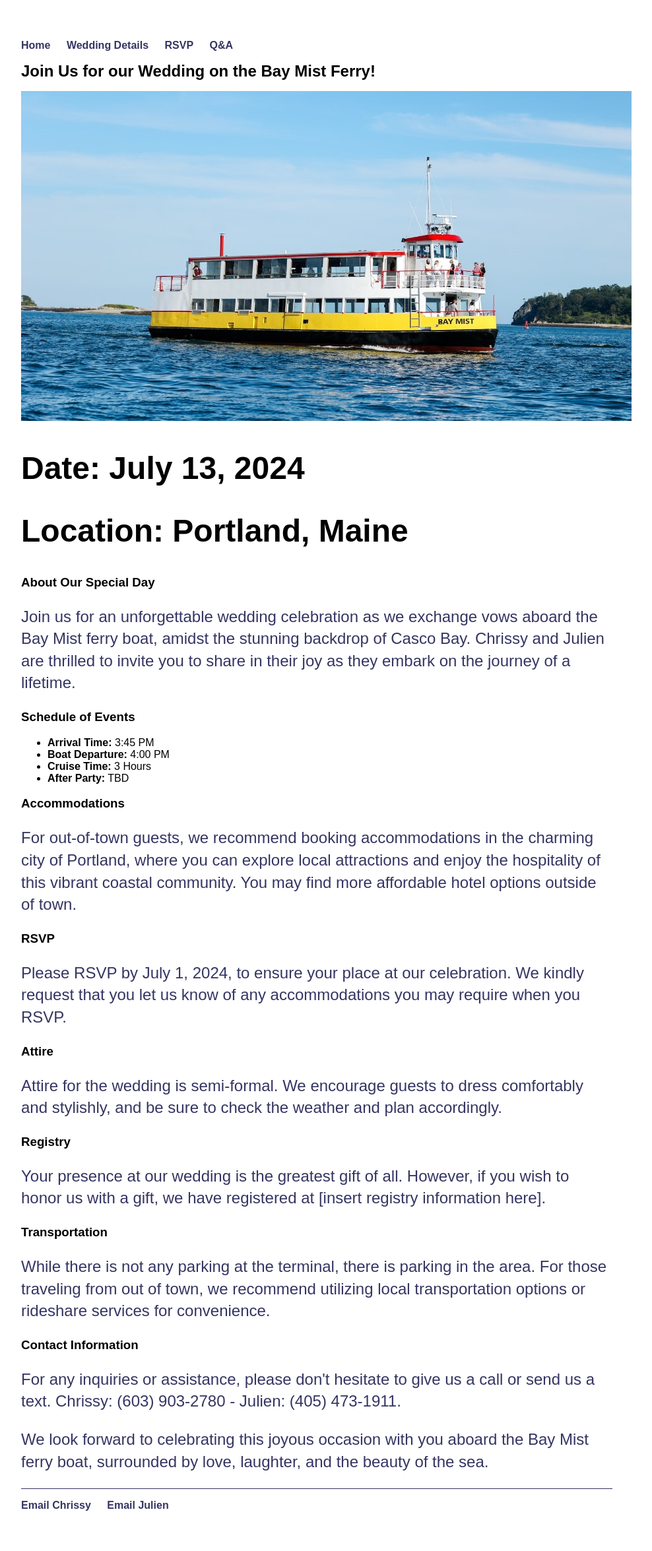
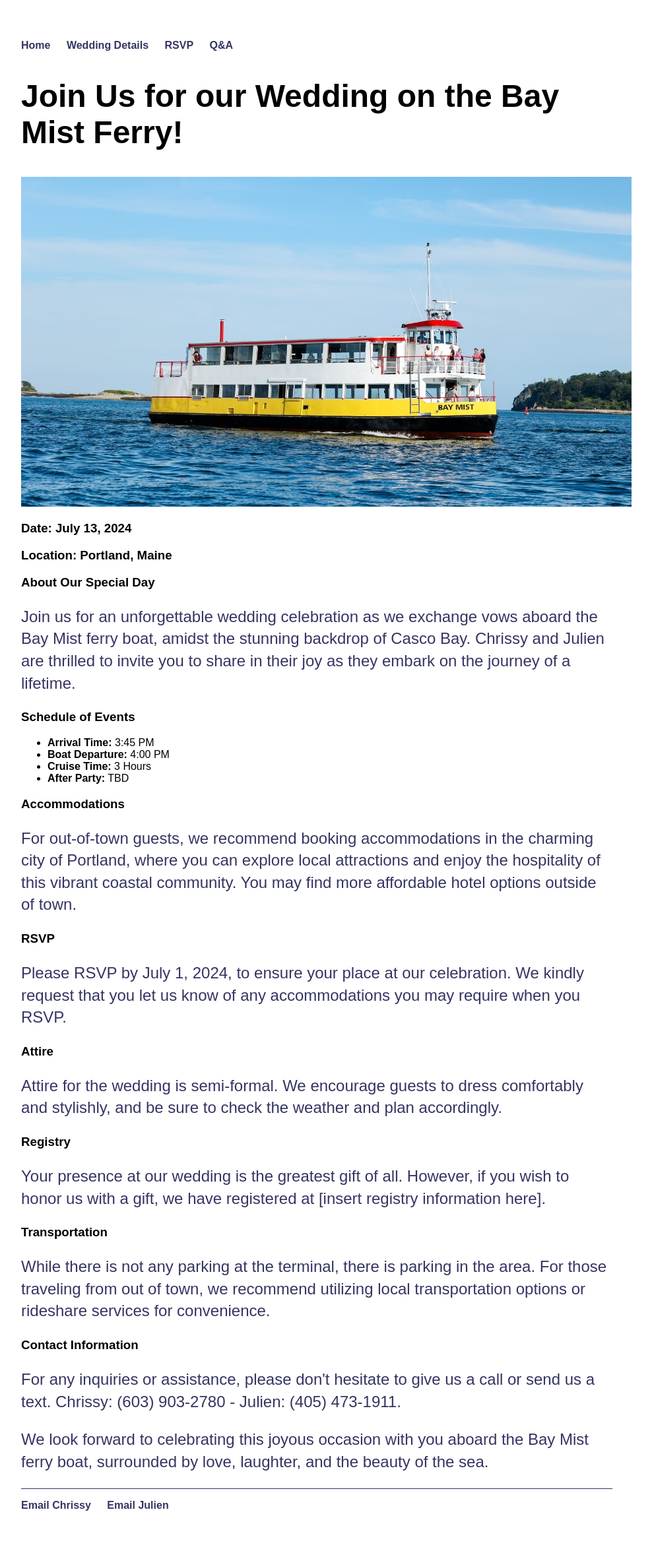
Before and after one commit to christina-ladam/wedding, a Jekyll site: the page built from weddingdetails.html, in a window 1280 px wide. Shown: the whole page at 66% size, without its empty margins (160-1148 px from the left). Built offline with Jekyll 4.4.1, drawn with Linux system fonts in a browser that asks for light colours; some web fonts are replaced.

```diff
--- a/weddingdetails.html
+++ b/weddingdetails.html
@@ -3,10 +3,10 @@ layout: default
 ---
 
   <div class="container">
-    <h1>Join Us for our Wedding on the Bay Mist Ferry!</h1>
+    <h2>Join Us for our Wedding on the Bay Mist Ferry!</h2>
     <img src="bay-mist.png">
-    <h2>Date: July 13, 2024</h2>
-    <h2>Location: Portland, Maine</h2>
+    <h3>Date: July 13, 2024</h3>
+    <h3>Location: Portland, Maine</h3>
 
     <h3>About Our Special Day</h3>
     <p>Join us for an unforgettable wedding celebration as we exchange vows aboard the Bay Mist ferry boat, amidst the stunning backdrop of Casco Bay. Chrissy and Julien are thrilled to invite you to share in their joy as they embark on the journey of a lifetime.</p>
```
